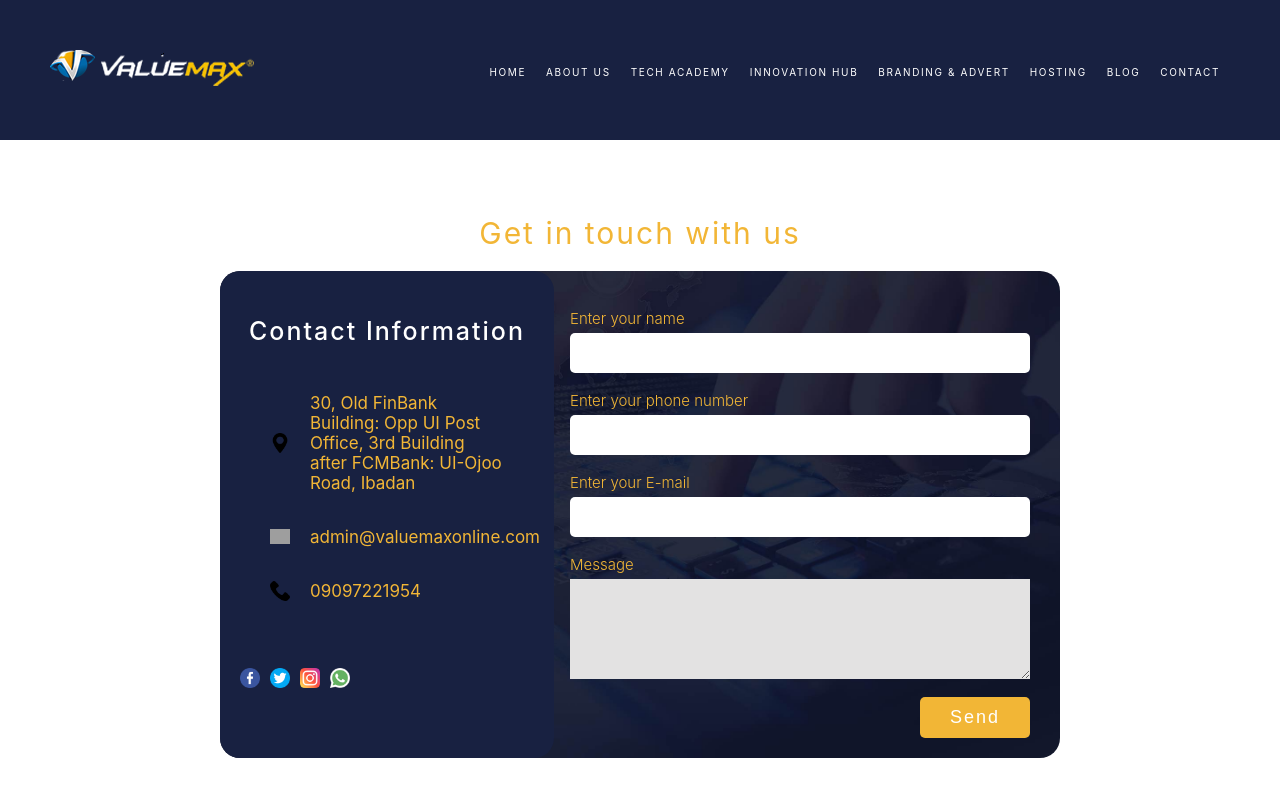
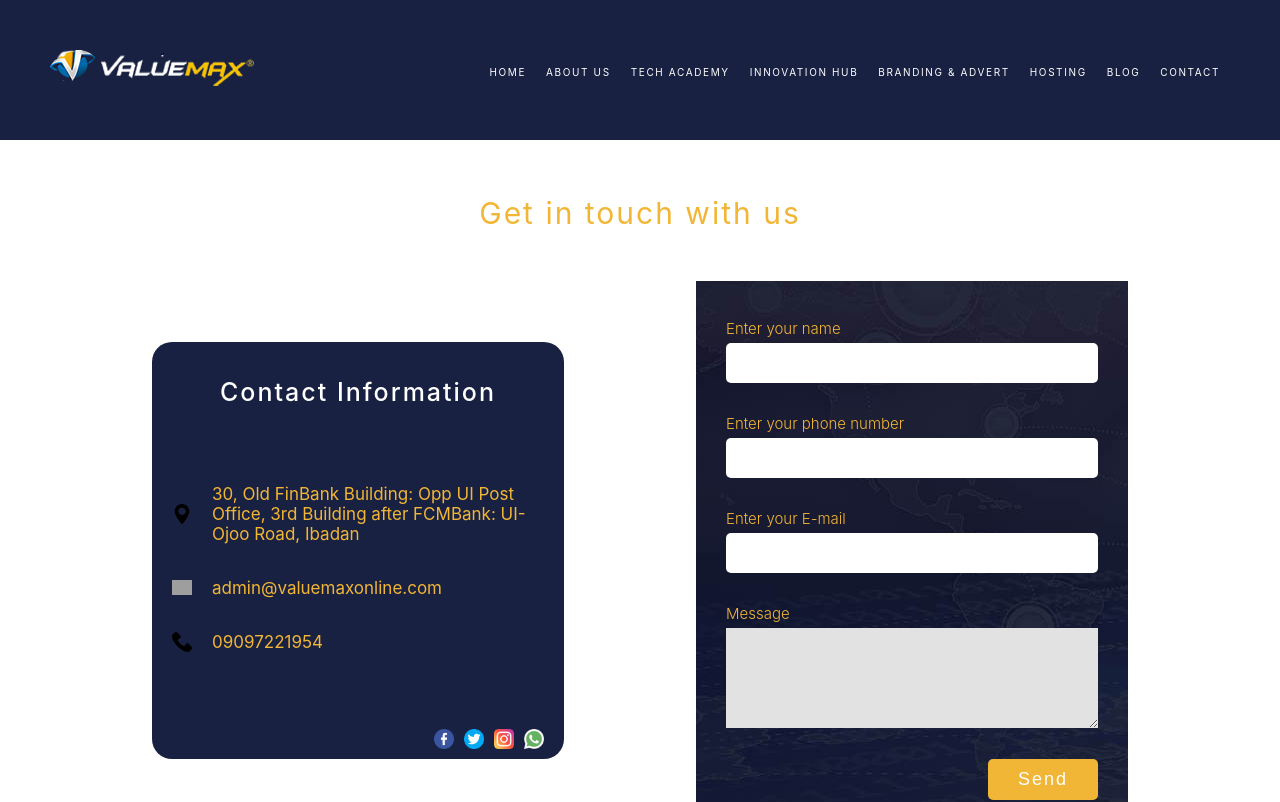
Before and after one commit to Qayyumah/ValueMax-Official-Website, a React (Create React App) app: page /contact in a window 1280 px wide. Shown: the top 802 px of the page. Built offline with nearby package versions, Linux system fonts and the light colour scheme; grey boxes are pictures that could not be loaded.

Commit message:
edit home page

```diff
--- a/package.json
+++ b/package.json
@@ -3,6 +3,7 @@
   "version": "0.1.0",
   "private": true,
   "dependencies": {
+    "@hookform/resolvers": "^3.9.0",
     "@material-ui/core": "^4.12.4",
     "@material-ui/icons": "^4.11.3",
     "@testing-library/jest-dom": "^5.17.0",
@@ -10,6 +11,7 @@
     "@testing-library/user-event": "^13.5.0",
     "react": "^18.3.1",
     "react-dom": "^18.3.1",
+    "react-hook-form": "^7.53.0",
     "react-reveal": "^1.2.2",
     "react-router-dom": "^6.26.1",
     "react-scripts": "5.0.1",
@@ -17,7 +19,8 @@
     "react-typed": "^2.0.12",
     "slick-carousel": "^1.8.1",
     "styled-components": "^6.1.12",
-    "web-vitals": "^2.1.4"
+    "web-vitals": "^2.1.4",
+    "yup": "^1.4.0"
   },
   "scripts": {
     "start": "react-scripts start",
--- a/src/App.js
+++ b/src/App.js
@@ -18,7 +18,7 @@ function App() {
     setLoading(true)
     setTimeout(()=>{
       setLoading(false)
-    }, 7000)
+    }, 1000)
   }, [])
 
   return (
--- a/src/Assets/contact.css
+++ b/src/Assets/contact.css
@@ -1,13 +1,13 @@
 .contact-container{
     background-color: #fff;
     margin: auto;
-    padding: 20px 220px;
-    margin-top: 170px;
+    padding: 20px 20px;
+    margin-top: 150px;
     min-height: 100vh;
     margin-bottom: 0;
 
     @media(max-width: 1200px){
-        padding: 20px 100px;
+        padding: 20px 20px;
     }
 
     @media(max-width: 900px){
@@ -19,8 +19,8 @@
     }
 
     @media (max-width: 480px){
-        padding: 20px 5px;
-        margin-top: 100px;
+        padding: 20px 0px;
+        margin-top: 90px;
     }
 
     @media(max-width:321px){
@@ -41,47 +41,49 @@
     }
 }
 .contact-box{
-    display: grid;
-    grid-template-columns: repeat(2,1fr);
-    background-image: url(tech.jpg);
+    display: flex;
+    flex-direction: row;
+    align-items: center;
+    justify-content: space-evenly;
     background-size: cover;
     padding: 0px 0px;
     border-radius: 20px;
     margin-bottom: 0;
+    margin-top: 50px;
 
     @media(max-width: 900px){
-        display: grid;
-        grid-template-columns: repeat(1, 1fr);
-        background-image: none;
+        display: flex;
+        flex-direction: column;
+        gap: 20px;
     }
 }
 .contact-box1{
     background-color: #182141;
-    width: 70%;
+    width: 30%;
     min-height: min-content;
     color: #fff;
-    padding: 20px 20px;
+    padding: 10px 20px;
     margin-right: 0;
     border-radius: 20px;
 
     @media(max-width: 1200px){
-        width: 80%;
+        width: 40%;
     }
 
     @media(max-width: 900px){
         order: 2;
-        border-radius: 0;
-        width: 94.3%;
+        border-radius: 10px;
+        width: 60%;
     }
 
     @media(max-width: 768px){
-        width: 93%;
+        /* width: 93%; */
     }
     @media(max-width: 600px){
-        width: 90%;
+        width: 80%;
     }
     @media(max-width:321px){
-        width: 87%;
+        /* width: 87%; */
     }
 }
 .contact-box1 h3{
@@ -98,7 +100,7 @@
     flex-direction: row;
     align-items: center;
     text-align: left;
-    padding: 0 30px;
+    padding: 0 px;
 
     @media(max-width: 768px){
         padding: 0 10px;
@@ -108,7 +110,7 @@
     width: 20px;
 }
 .contact-address{
-    margin: 30px 0;
+    margin: 60px 0;
     font-size: 18px;
 
 }
@@ -126,7 +128,7 @@
     flex-direction: row;
     align-items: center;
     gap: 10px;
-    justify-content: flex-start;
+    justify-content: flex-end;
     cursor: pointer;
     margin-top: 50px;
 }
@@ -135,21 +137,26 @@
 
 }
 .contact-box2{
-    margin-left: -100px;
+    width: 30%;
     padding: 20px 30px;
+    background-image: url(tech.jpg);
 
     @media(max-width: 1200px){
-       margin-left: -30px;
+       /* margin-left: -30px; */
+       width: 50%;
        padding: 20px 20px;
     }
 
     @media(max-width: 900px){
         order: 1;
+        width: 60%;
+        background-image: none;
         box-shadow: 0px 0px 10px rgba(0,0,0,0.2), 0px 0px 20px rgba(0,0,0,0.4);
         margin-left: 0;
-        padding: 20px 10px;
+        /* padding: 20px 10px; */
     }
     @media(max-width: 600px){
+        width: 80%;
     }
 }
 .contact-input1 label{
@@ -184,6 +191,12 @@
     border: none;
     background-color: #e3e2e2;
 }
+.contact-input1 p{
+    margin-top: 0;
+    color: rgb(250, 3, 3);
+    font-size: 13px;
+    font-weight: 400;
+}
 .btn-contact {
     text-align: right;
     margin-top: 15px;
--- a/src/Assets/home.css
+++ b/src/Assets/home.css
@@ -431,8 +431,9 @@
 .services-grid{
     display: grid;
     grid-template-columns: repeat(2, 1fr);
-    gap: 30px;
-    padding: 30px 100px;
+    gap: 25px;
+    padding: 0px 100px;
+    margin-bottom: 60px;
 
 
     @media (max-width:800px){
@@ -452,7 +453,7 @@
     box-shadow: 0px 0px 10px rgba(0,0,0,0.2), 0px 0px 20px rgba(0,0,0,0.4);
     padding: 50px 30px;
     width: 90%;
-    margin-bottom: 30px;
+    /* margin-bottom: 10px; */
 
 
     @media (max-width:800px){
@@ -622,7 +623,7 @@
     @media (max-width:800px){
         display: flex;
         flex-direction: column;
-        padding: 20px;
+        padding: 100px;
     }
 
     @media (max-width:600px){
@@ -638,16 +639,16 @@
 .mission{
     background-color: #f2b636;
     border-radius: 50px;
-    height: 400px;
+    min-height: min-content;
     margin: 0 auto;
-    padding: 120px;
+    padding: 50px;
     box-shadow: 0px 0px 10px rgba(0,0,0,0.2), 0px 0px 20px rgba(0,0,0,0.4);
 
     @media (max-width:1024px){
         padding: 20px;
     }
     @media(max-width:600px){
-        padding: 3px;
+        padding: 20px;
         border-radius: 20px;
 
     }
@@ -673,20 +674,20 @@
     }
 }
 .mission p{
-    font-size: 18px;
+    font-size: 20px;
     line-height: 1.67em;
-    color: #e9e5e5;
+    color: #fff;
 
     @media (max-width:600px){
-        font-size: 16px;
+        font-size: 18px;
     }
 }
 .vision{
     background-color: #182141;
     border-radius: 50px;
-    height: 400px;
+    min-height: min-content;
     margin: 0 auto;
-    padding: 120px;
+    padding: 50px;
     color: #fff;
     box-shadow: 0px 0px 10px rgba(0,0,0,0.2), 0px 0px 20px rgba(0,0,0,0.4);
 
@@ -708,8 +709,8 @@
 }
 .vision p{
     line-height: 1.67em;
-    font-size: 17px;
-    color: #b9b7b7;
+    font-size: 20px;
+    color: #fff;
 }
 .vision h4{
     margin-top: 100px;
@@ -818,7 +819,7 @@
     gap: 50px;
     padding: 70px 30px;
 
-    @media (max-width: 480px){
+    @media (max-width: 768px){
         display: grid;
         grid-template-columns: repeat(1, 1fr);
     }
--- a/src/components/Contact.jsx
+++ b/src/components/Contact.jsx
@@ -4,8 +4,24 @@ import '../Assets/contact.css'
 import Header from './Header'
 import Footer from './Footer'
 import { Fade, Zoom } from 'react-reveal'
+import { useForm } from 'react-hook-form'
+import * as yup from 'yup'
+import {yupResolver} from '@hookform/resolvers/yup'
 
 const Contact = () => {
+  const schema = yup.object().shape({
+    Name: yup.string().required('This field is required'),
+    email: yup.string().email('Email is not valid').required('Email is required!'),
+    number: yup.string().required('Phone number is required').matches(/^\d{11}$/, 'Phone number is not valid'),
+    message: yup.string()
+
+  })
+  const {register, handleSubmit, formState: {errors}} = useForm({
+    resolver: yupResolver(schema)
+  })
+  const onSubmit = ()=>{
+
+  }
   return (
     <div>
     <Header/>
@@ -43,22 +59,26 @@ const Contact = () => {
 
             <Zoom>
             <div className='contact-box2'>
-              <form className='contact-inputs'>
+              <form className='contact-inputs' onSubmit={handleSubmit(onSubmit)}>
                 <div className='contact-input1'>
                   <label for='name'>Enter your name</label>
-                  <input type='text'/>
+                  <input type='text' {...register('Name')}/>
+                  <p>{errors.Name?.message}</p>
                 </div>
                 <div className='contact-input1'>
                   <label for='name'>Enter your phone number</label>
-                  <input type='text'/>
+                  <input type='text' {...register('number')}/>
+                  <p>{errors.number?.message}</p>
                 </div>
                 <div className='contact-input1'>
                   <label for='name'>Enter your E-mail</label>
-                  <input type='text'/>
+                  <input type='text' {...register('email')}/>
+                  <p>{errors.email?.message}</p>
                 </div>
                 <div className='contact-input1'>
                   <label for='name'>Message</label>
-                  <textarea/>
+                  <textarea {...register('message')}/>
+                  <p>{errors.message?.message}</p>
                 </div>
 
                 <Fade bottom>
--- a/src/components/Footer.jsx
+++ b/src/components/Footer.jsx
@@ -19,7 +19,7 @@ const Footer = () => {
                     <Link to=''>Hosting and Domain</Link>
                     <Link to=''>Buy Data</Link>
                     <Link to=''>News</Link>
-                    <Link to=''>Contact Us</Link>
+                    <Link to='/contact'>Contact Us</Link>
                 </div>
 
                 <div className='training-link'>
```
Also changed, not shown: 1 other file (tests, documents, lock files or other folders).
